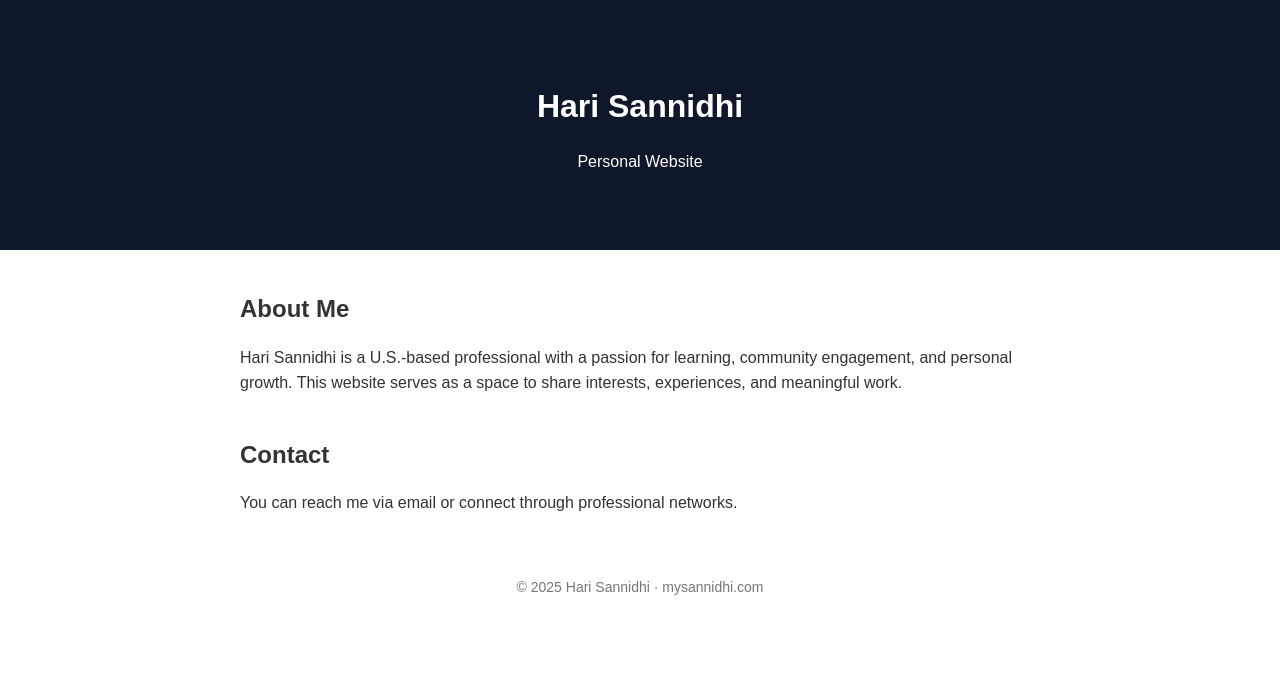
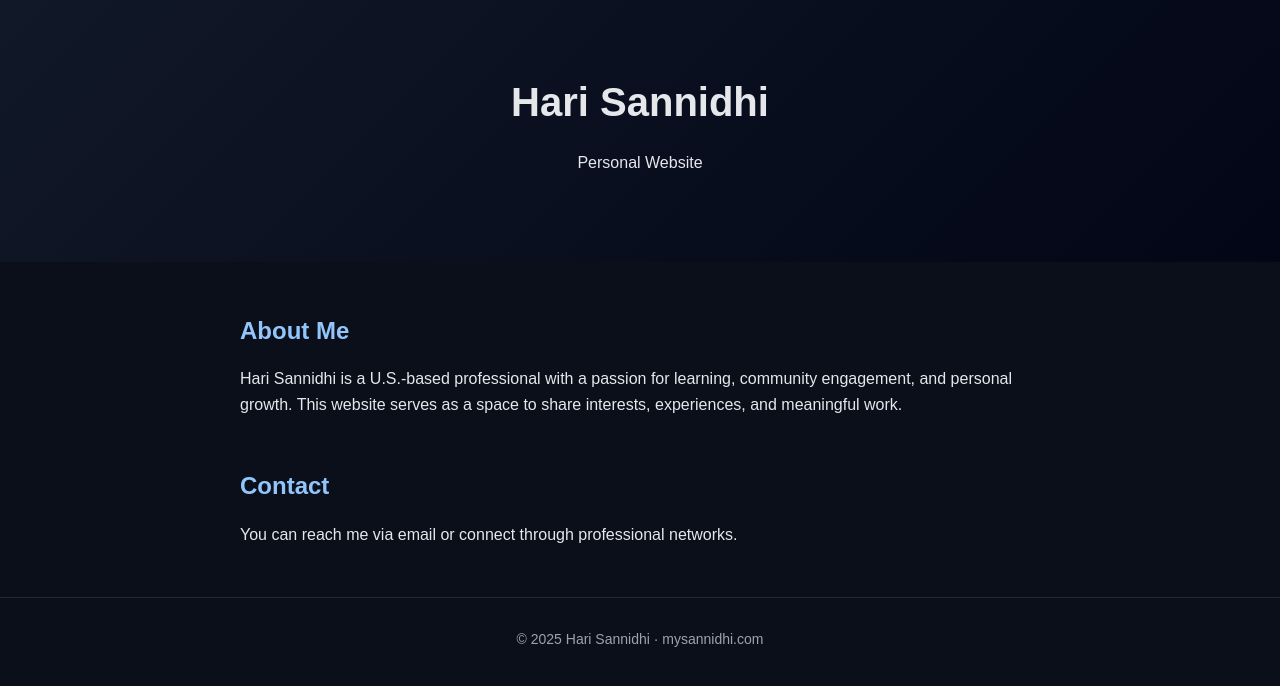
Before and after one commit to harivsannidhi/mysannidhi.com, a plain HTML site: page index.html in a window 1280 px wide. Drawn offline with Linux system fonts and the light colour scheme.

Commit message:
Updated index.html for dark mode

```diff
--- a/index.html
+++ b/index.html
@@ -4,40 +4,57 @@
   <meta charset="UTF-8" />
   <meta name="viewport" content="width=device-width, initial-scale=1.0" />
   <title>Hari Sannidhi</title>
+
   <style>
     body {
       margin: 0;
       font-family: Arial, Helvetica, sans-serif;
-      background: #ffffff;
-      color: #333;
+      background: #0b0f19;
+      color: #e5e7eb;
       line-height: 1.6;
     }
+
     header {
-      background: #0f172a;
-      color: #fff;
-      padding: 60px 20px;
+      background: linear-gradient(135deg, #111827, #020617);
+      padding: 70px 20px;
       text-align: center;
     }
+
+    h1 {
+      margin: 0;
+      font-size: 2.5rem;
+    }
+
     section {
       max-width: 800px;
-      margin: 40px auto;
+      margin: 50px auto;
       padding: 0 20px;
     }
-    h1, h2 {
+
+    h2 {
+      color: #93c5fd;
       margin-bottom: 10px;
     }
+
     footer {
       text-align: center;
-      padding: 20px;
+      padding: 30px;
       font-size: 14px;
-      color: #777;
+      color: #9ca3af;
+      border-top: 1px solid #1f2933;
     }
+
     a {
-      color: #0f172a;
+      color: #60a5fa;
       text-decoration: none;
+    }
+
+    a:hover {
+      text-decoration: underline;
     }
   </style>
 </head>
+
 <body>
 
 <header>
```
